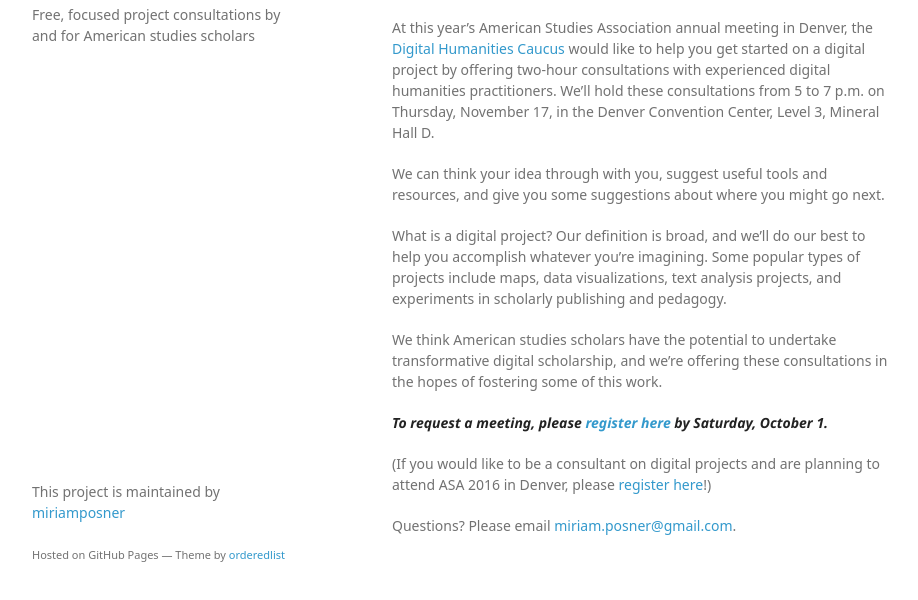
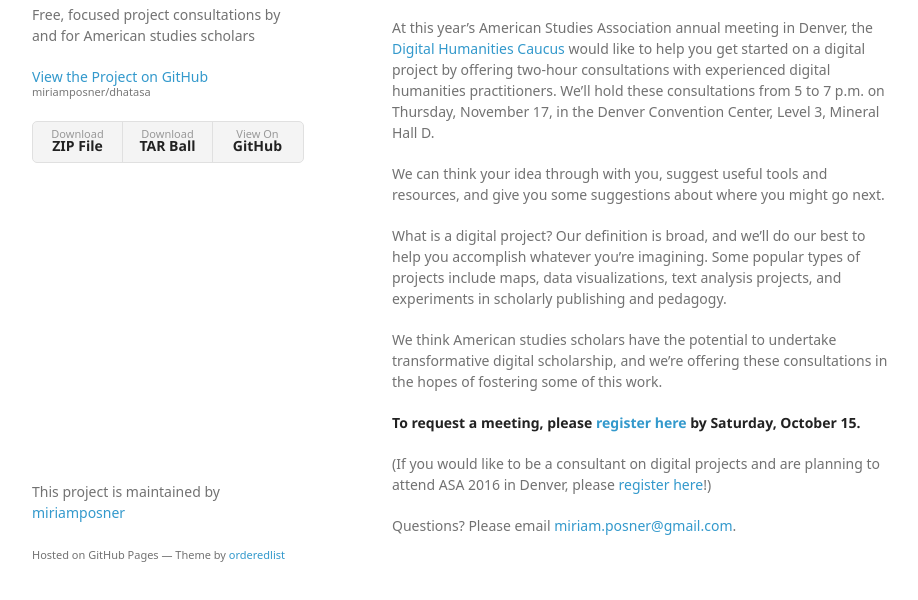
Before and after one commit to miriamposner/dhatasa, a plain HTML site: page index.html in a window 1280 px wide. Shown: the part 166-766 px from the top of the page, without its empty margins (178-1096 px from the left). Drawn offline with Linux system fonts and the light colour scheme; a web font is replaced by a local one.

Commit message:
Create gh-pages branch via GitHub

```diff
--- a/index.html
+++ b/index.html
@@ -18,7 +18,14 @@
         <h1>Digital Project Consultations at ASA 2016</h1>
         <p>Free, focused project consultations by and for American studies scholars</p>
 
+        <p class="view"><a href="https://github.com/miriamposner/dhatasa">View the Project on GitHub <small>miriamposner/dhatasa</small></a></p>
 
+
+        <ul>
+          <li><a href="https://github.com/miriamposner/dhatasa/zipball/master">Download <strong>ZIP File</strong></a></li>
+          <li><a href="https://github.com/miriamposner/dhatasa/tarball/master">Download <strong>TAR Ball</strong></a></li>
+          <li><a href="https://github.com/miriamposner/dhatasa">View On <strong>GitHub</strong></a></li>
+        </ul>
       </header>
       <section>
         <h1>
@@ -35,7 +42,7 @@
 
 <p>We think American studies scholars have the potential to undertake transformative digital scholarship, and we’re offering these consultations in the hopes of fostering some of this work.</p>
 
-<p><strong><em>To request a meeting, please <a href="https://docs.google.com/forms/d/e/1FAIpQLSeXKqDoz-sUaXgxRblh6CFFUWhuFPJdwl9FVPki7xj43bH1rA/viewform">register here</a> by Saturday, October 1.</em></strong></p>
+<p><strong>To request a meeting, please <a href="https://docs.google.com/forms/d/e/1FAIpQLSeXKqDoz-sUaXgxRblh6CFFUWhuFPJdwl9FVPki7xj43bH1rA/viewform">register here</a> by Saturday, October 15.</strong></p>
 
 <p>(If you would like to be a consultant on digital projects and are planning to attend ASA 2016 in Denver, please <a href="https://docs.google.com/forms/d/e/1FAIpQLSeNh-gQ9Qd3iLIj2BFL7y-QvXGXXylO_seB0mFxE5zluCi_PQ/viewform">register here</a>!)</p>
 
```
Also changed, not shown: params.json (+1 -1 lines).
